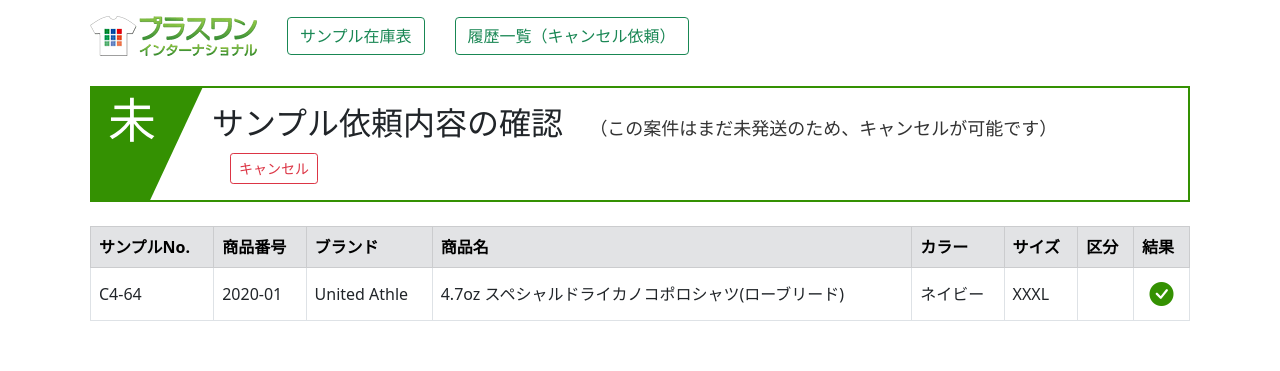
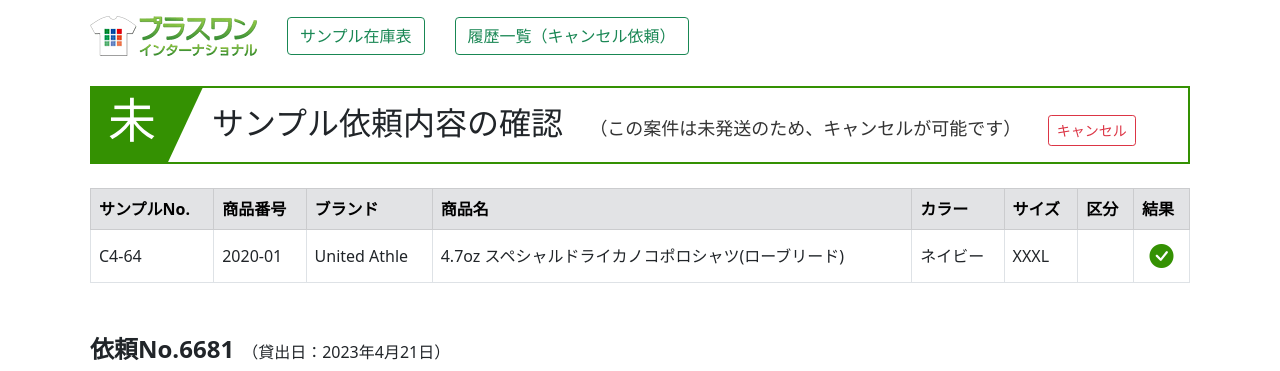
Before and after one commit to p1-kawamura/new_sample, a Django app: page /rireki_kakunin/1 in a window 1280 px wide. Shown: the top 371 px of the page. Run offline with Django 4.2, Linux system fonts and the light colour scheme; data comes from the database, SQL or seed files in the repository.

Commit message:
desk1951

```diff
--- a/new_sample/zaiko/templates/zaiko/success.html
+++ b/new_sample/zaiko/templates/zaiko/success.html
@@ -28,7 +28,7 @@
                 {% elif kubun == "kakunin_ok" %}
                     <div class="title03">
                         <h2><span class="number">未</span>サンプル依頼内容の確認
-                            <span>（この案件はまだ未発送のため、キャンセルが可能です）</span>
+                            <span>（この案件は未発送のため、キャンセルが可能です）</span>
                             <span><button type="button" class="btn btn-outline-danger btn-sm" id="cancel">キャンセル</button></span>
                         </h2>
                     </div>
```
